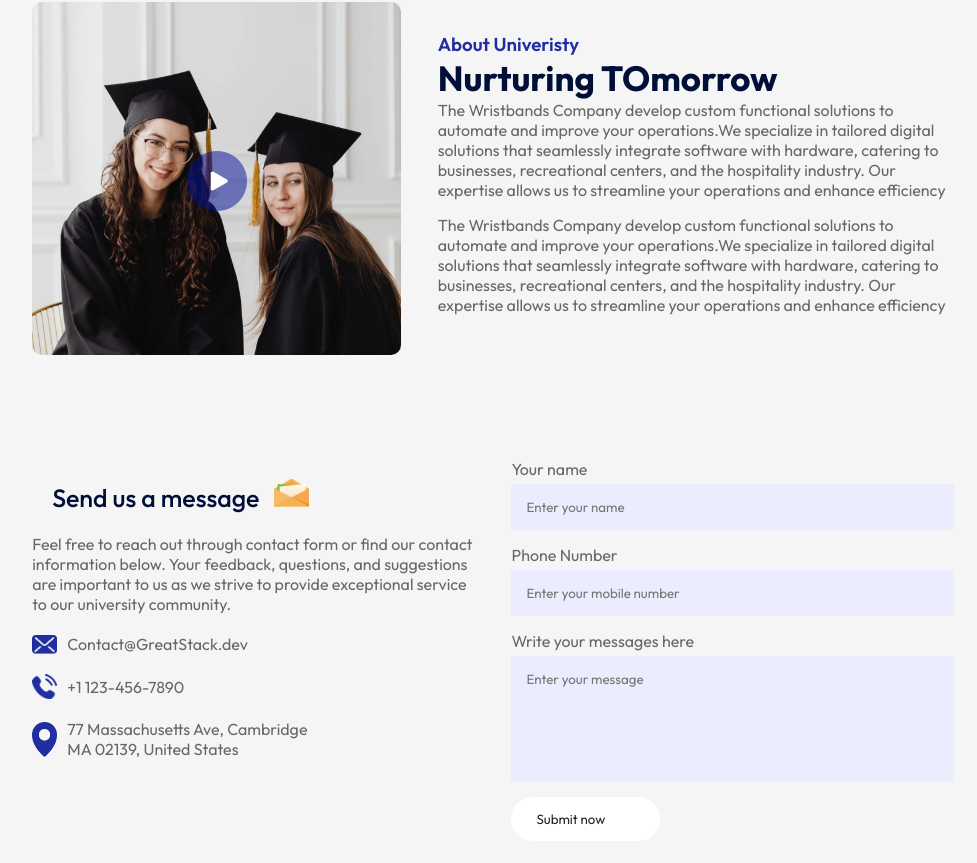
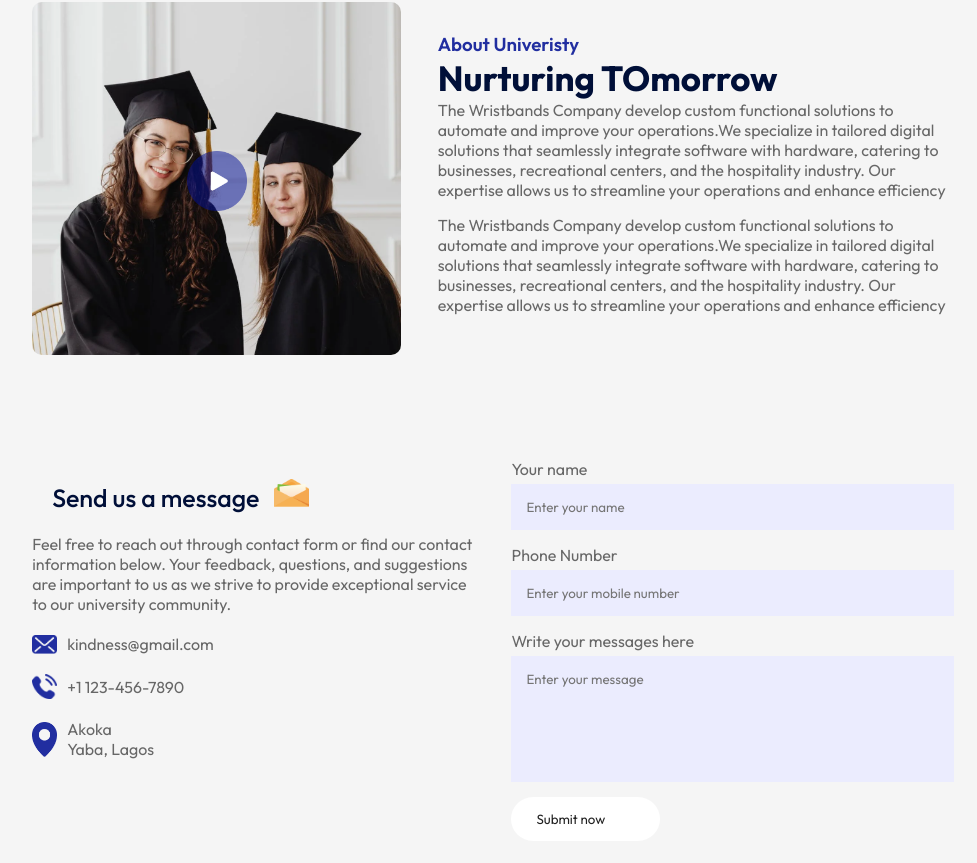
Before and after one commit to themanfromnigeria/wristband, a React (Vite) app: page / in a window 1280 px wide. Shown: the part 1493-2356 px from the top of the page, without its empty margins (147-1124 px from the left). Built offline with nearby package versions, Linux system fonts and the light colour scheme.

Commit message:
fix: contact us typos

```diff
--- a/src/components/Contact/Contact.jsx
+++ b/src/components/Contact/Contact.jsx
@@ -39,9 +39,9 @@ const Contact = () => {
         <h3>Send us a message <img src={msg_icon} alt="" /></h3>
         <p>Feel free to reach out through contact form or find our contact information below. Your feedback, questions, and suggestions are important to us as we strive to provide exceptional service to our university community.</p>
         <ul>
-          <li><img src={mail_icon} alt="" />Contact@GreatStack.dev</li>
+          <li><img src={mail_icon} alt="" />kindness@gmail.com</li>
           <li><img src={phone_icon} alt="" />+1 123-456-7890</li>
-          <li><img src={location_icon} alt="" />77 Massachusetts Ave, Cambridge<br/> MA 02139, United States</li>
+          <li><img src={location_icon} alt="" />Akoka<br/> Yaba, Lagos</li>
         </ul>
       </div>
       <div className="contact-col">
```
